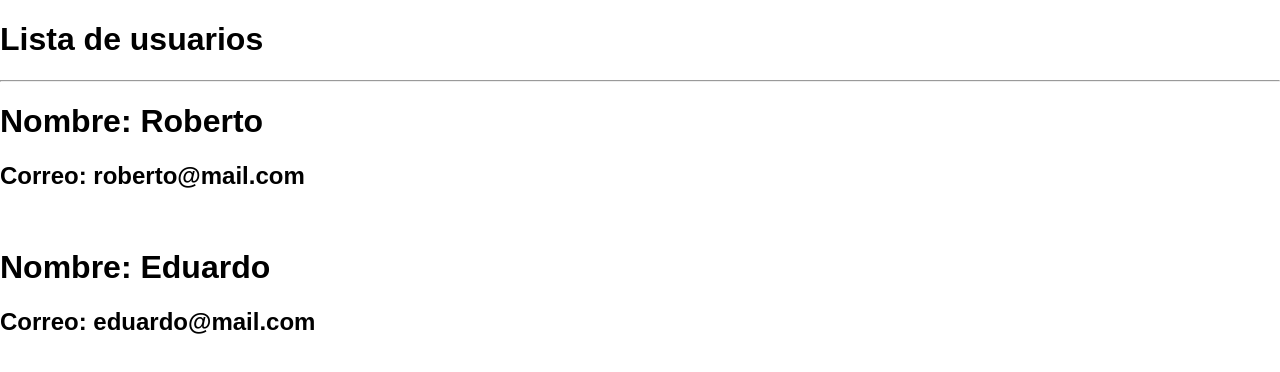
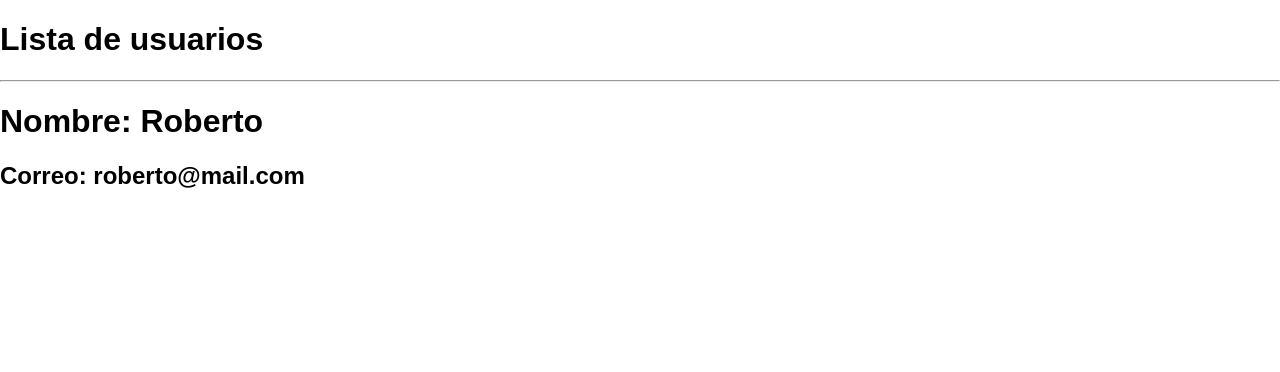
Before and after one commit to biotec-io/primer-app, a React (Create React App) app: page / in a window 1280 px wide. Shown: the top 372 px of the page. Built offline with nearby package versions, Linux system fonts and the light colour scheme.

Commit message:
Agregado componente de Usuario

```diff
--- a/src/App.js
+++ b/src/App.js
@@ -2,7 +2,7 @@
 import React from 'react';
 
 /* Importaciones de componentes */
-import Users from './Users';
+import User from './User';
 
 const users = [{
   username: 'lorem uno',
@@ -24,15 +24,11 @@ const App = () => (
       <h1>Lista de usuarios</h1>
     </header>
     <hr />
-    <Users
+    <User
       name="Roberto"
       email="roberto@mail.com"
     />
     <br />
-    <Users
-      name="Eduardo"
-      email="eduardo@mail.com"
-    />
   </div>
 );
 
--- /dev/null
+++ b/src/User.js
@@ -0,0 +1,19 @@
+import React from 'react';
+
+/* en este parte utilizamos destructuring */
+/* { name, email } ==> props */
+/* name = props.name */
+/* email = props.email */
+const User = ({ name, email }) => (
+  /* firstName = props.name.firstName */
+  <div>
+    <h1>
+      Nombre: {name}
+    </h1>
+    <h2>
+      Correo: {email}
+    </h2>
+  </div>
+);
+
+export default User;
```
